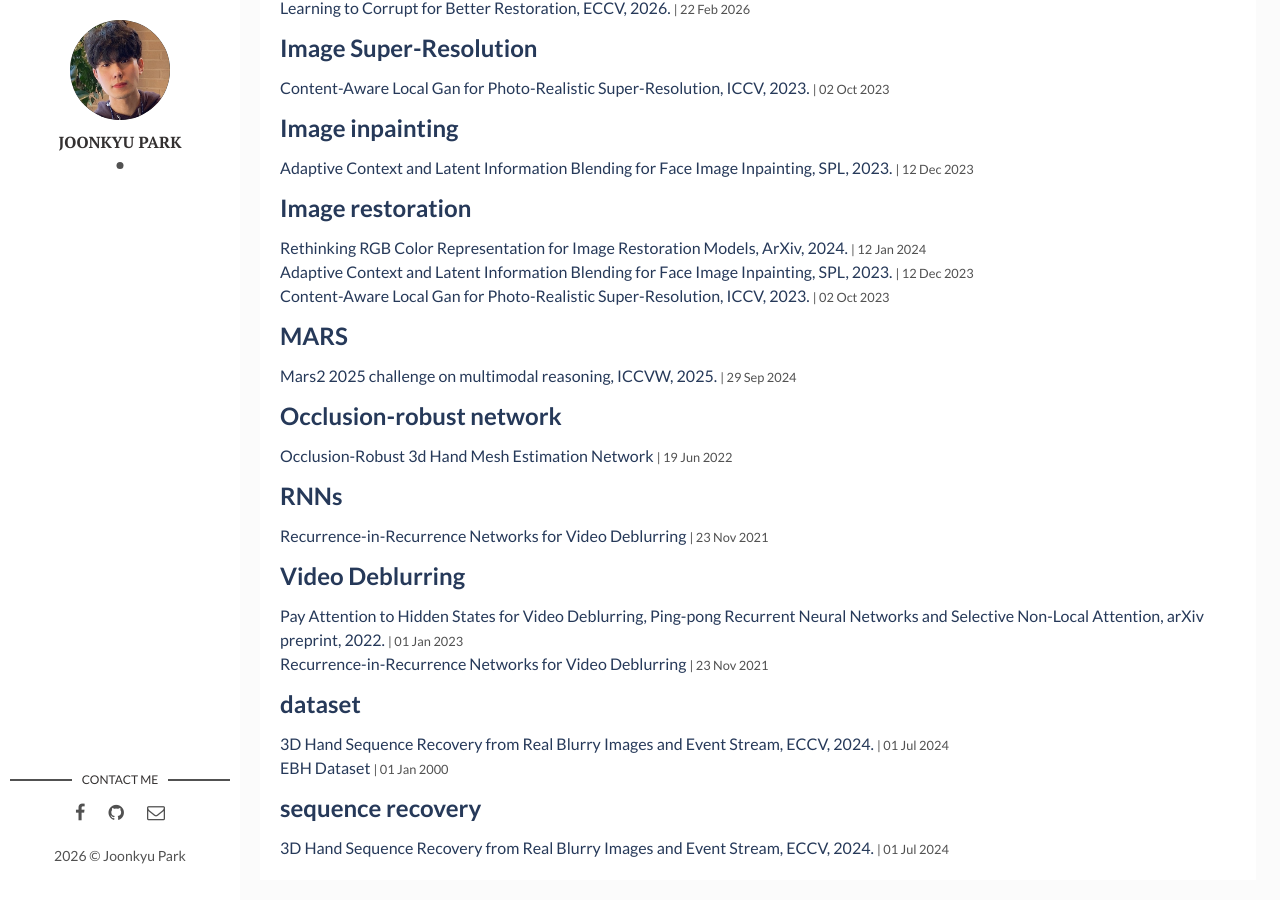
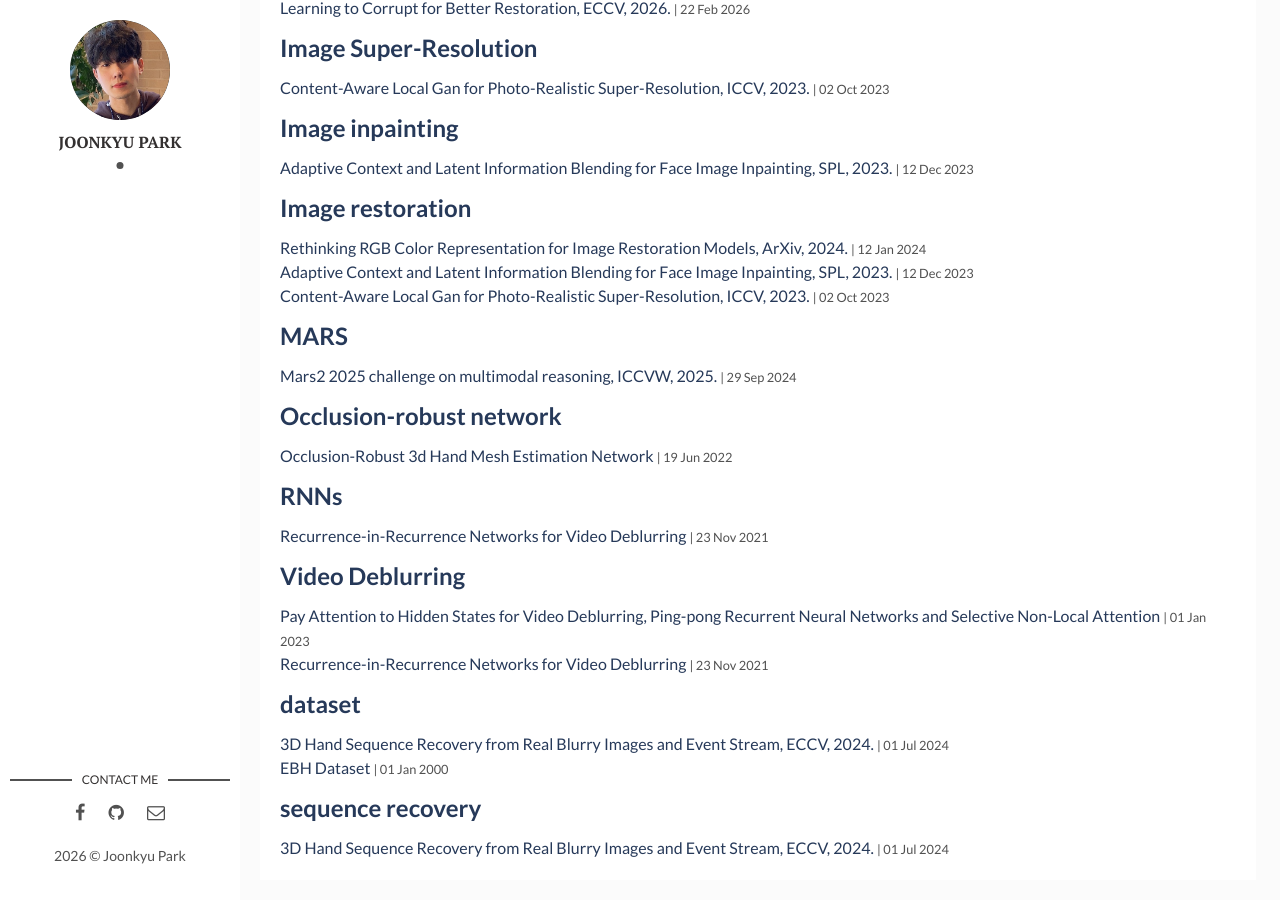
Before and after one commit to jkpark08/jkpark08.github.io, a Jekyll site: the page built from tags.html, in a window 1280 px wide and 900 px high, scrolled down 1579 px. Built offline with Jekyll 4.4.1, drawn with Linux system fonts in a browser that asks for light colours.

Commit message:
Update 2023-01-01-pahs.markdown

```diff
--- a/_posts/2023-01-01-pahs.markdown
+++ b/_posts/2023-01-01-pahs.markdown
@@ -1,6 +1,6 @@
 ---
 layout: post
-title: Pay Attention to Hidden States for Video Deblurring, Ping-pong Recurrent Neural Networks and Selective Non-Local Attention, arXiv preprint, 2022.
+title: Pay Attention to Hidden States for Video Deblurring, Ping-pong Recurrent Neural Networks and Selective Non-Local Attention
 authors: <strong>Joonkyu Park</strong>, Seungjun Nah, and Kyoung Mu Lee.
 date: 2023-01-01 13:32:20 +0300
 description: arXiv # Add post description (optional)
```
